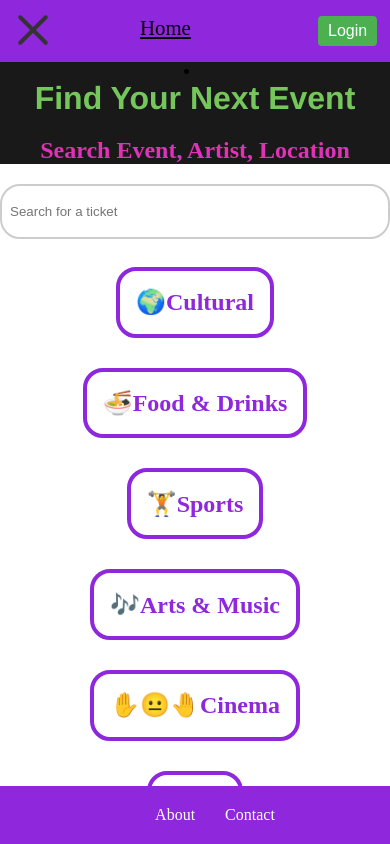
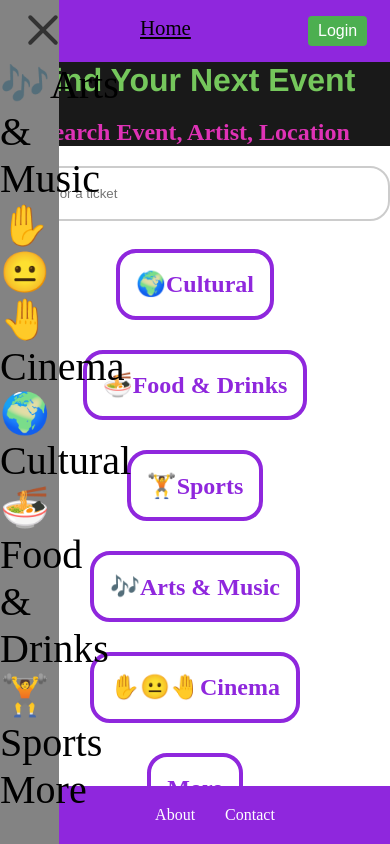
Before and after one commit to IDATA2301/idata2301-ticketlords-group4, a React (Vite) app: page / in a window 390 px wide. Both pictures are taken after a click on the button "Toggle menu". Shown: the top 844 px of the page. Built offline with nearby package versions, Linux system fonts and the light colour scheme.

Commit message:
Created smaller subsection divs in topnav. Added some hamburgermenu html(tsx).

```diff
--- a/src/App.tsx
+++ b/src/App.tsx
@@ -34,6 +34,20 @@ function App() {
 
         {open && (
           <>
+            <div className="sidebar">
+              <div className="sidebar-top">              <div className="sidebar-event-categories">
+                <div>🎶Arts & Music</div>
+                <div>✋😐🤚Cinema</div>
+                <div>🌍Cultural</div>
+                <div>🍜Food & Drinks</div>
+                <div>🏋️Sports</div>
+                <div>More</div>
+              </div>
+              </div>
+
+
+            </div>
+
             {/*TODO: Render menu content after the hambuger menu is clicked here.*/}
           </>
         )}
@@ -43,6 +57,7 @@ function App() {
 
   useEffect(() => {
     updateArrows();
+
     const element = sliderRef.current;
     if (!element) return;
     element.addEventListener("scroll", updateArrows);
@@ -64,24 +79,29 @@ function App() {
       <div id="root">
         <div className="main-content">
           <div className="topnav">
+            <div className="topnav-left">
               <div className="hamburger-menu">
                 <header>
                   <HamburgerMenu />
                 </header>
               </div>
+            </div>
+            <div className="topnav-middle">
+
               <a className="active" href="#Home">
                 Home
               </a>
+            </div>
+            <div className="topnav-right">
               <button className="login-btn">Login</button>
             </div>
-
+          </div>
           <div className="section-headline">
-            <li>
+            <div>
               <h1 className="headline-main">Find Your Next Event</h1>
               <h2 className="headline-sub">Search Event, Artist, Location</h2>
-            </li>
             </div>
-
+          </div>
           <div className="search-container">
             <input type="text" placeholder="Search for a ticket" />
           </div>
@@ -96,7 +116,6 @@ function App() {
           </div>
           <br />
           <br />
-
 
           <div className="slider">
             {canScrollLeft && (
@@ -113,7 +132,7 @@ function App() {
               <div className="category-item">The Drage vs The Liavågs</div>
               <div className="category-item">The Drage vs The Liavågs</div>
               <div className="category-item">
-                Anjdreas and the fourth dimension
+                <img src="/src/assets/jogeirHeart.jpg"></img>
               </div>
               <div className="category-item">
                 Jogeir, Funnyjunk og Bakken: En historie om kjærlighet og
@@ -134,8 +153,7 @@ function App() {
           <a href="#about">About</a>
           <a href="#contact">Contact</a>
         </footer>
-      </div>
-
+      </div >
     </>
   );
 }
```
Lines whose indentation alone changed are shown as unchanged.
